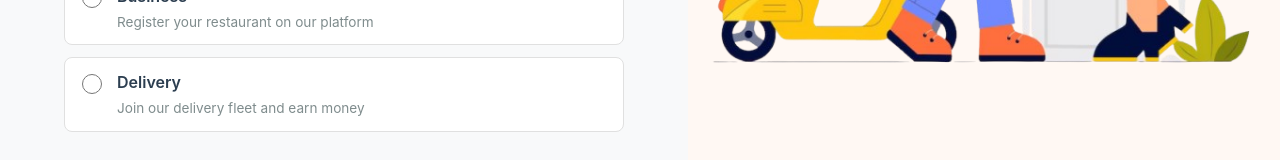
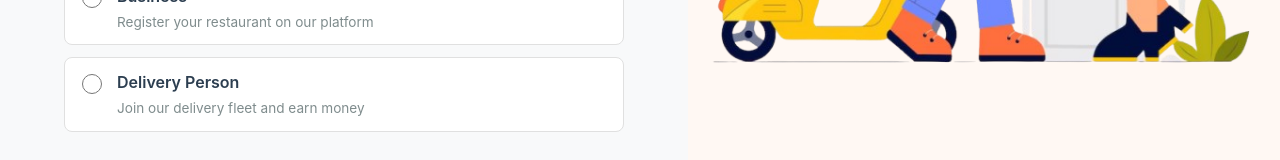
Before and after one commit to JordanCJ7/FoodieFly, a React (Create React App) app in the folder frontend/: page /register in a window 1280 px wide. Shown: the part 970-1130 px from the top of the page. Built offline with nearby package versions, Linux system fonts and the light colour scheme.

Commit message:
Update SignUp.js

```diff
--- a/frontend/src/pages/auth/signup/SignUp.js
+++ b/frontend/src/pages/auth/signup/SignUp.js
@@ -299,7 +299,7 @@ function SignUp() {
                   onChange={handleChange}
                 />
                 <label htmlFor="delivery" className="account-type-label">
-                  <span className="account-type-title">Delivery</span>
+                  <span className="account-type-title">Delivery Person</span>
                   <span className="account-type-info">
                     Join our delivery fleet and earn money
                   </span>
```
